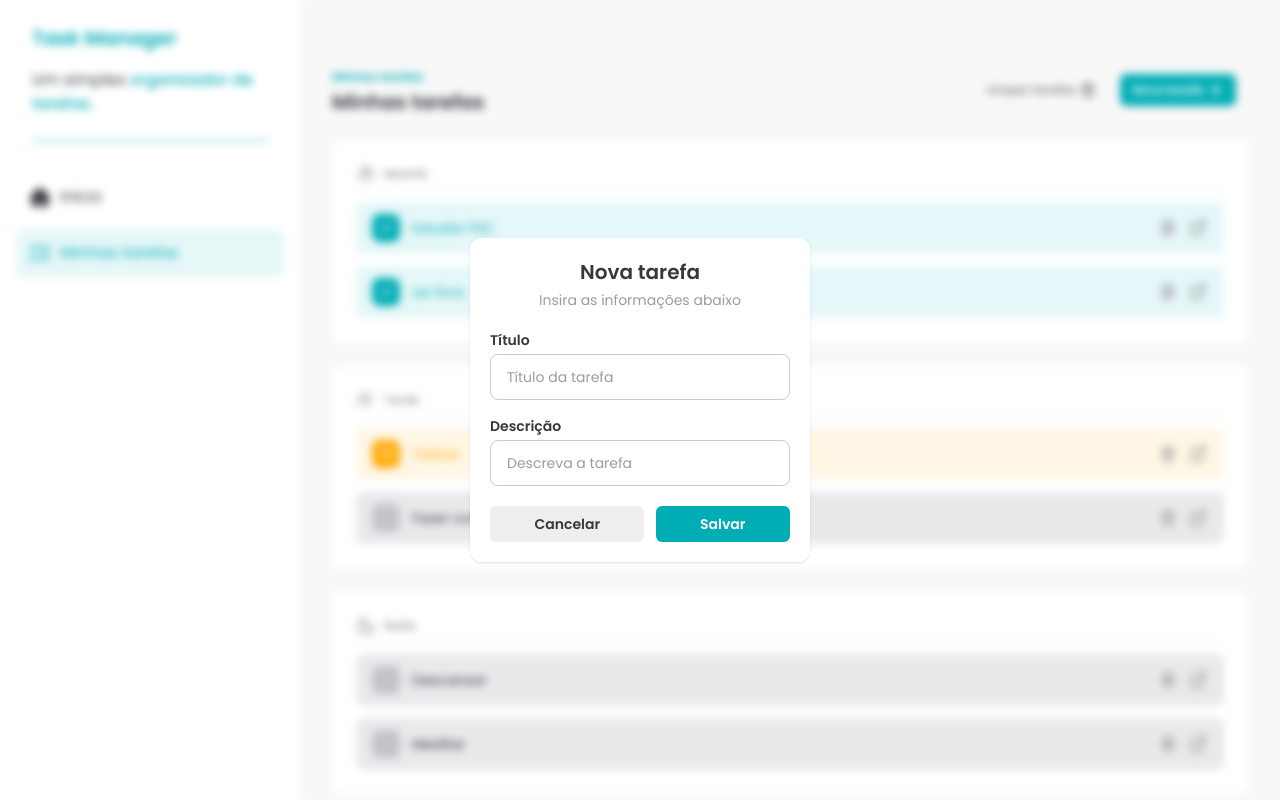
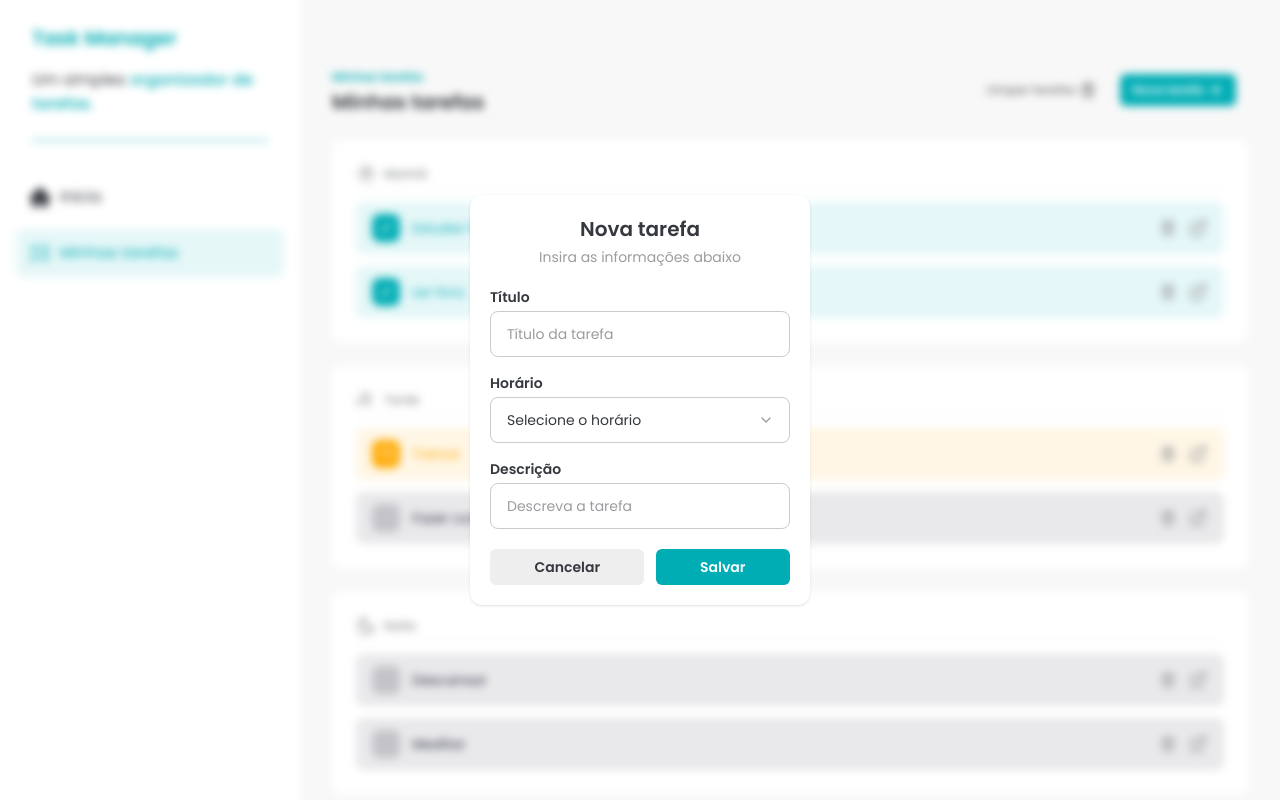
Before and after one commit to deniswmonteiro/task-manager, a React (Vite) app: page / in a window 1280 px wide. Both pictures are taken after a click on the button "Nova tarefa". Built offline with nearby package versions, Linux system fonts and the light colour scheme.

Commit message:
feat: criando os componentes Label e Select

```diff
--- a/src/components/AddTaskModal.jsx
+++ b/src/components/AddTaskModal.jsx
@@ -6,6 +6,7 @@ import { CSSTransition } from "react-transition-group";
 
 import Button from "./Button";
 import Input from "./form/Input";
+import Select from "./form/Select";
 
 const AddTaskModal = ({ modalIsOpen, handleModalClose }) => {
   const nodeRef = React.useRef();
@@ -41,6 +42,21 @@ const AddTaskModal = ({ modalIsOpen, handleModalClose }) => {
                   label="Título"
                   placeholder="Título da tarefa"
                 />
+                <Select
+                  id="time"
+                  label="Horário"
+                  options={[
+                    {
+                      value: "",
+                      label: "Selecione o horário",
+                      disabled: true,
+                      selected: true,
+                    },
+                    { value: "morning", label: "Manhã" },
+                    { value: "afternoon", label: "Tarde" },
+                    { value: "night", label: "Noite" },
+                  ]}
+                />
                 <Input
                   id="description"
                   label="Descrição"
--- a/src/components/form/Input.jsx
+++ b/src/components/form/Input.jsx
@@ -1,9 +1,9 @@
+import Label from "./Label";
+
 const Input = ({ label, id, ...props }) => {
   return (
     <div className="flex flex-col items-start gap-1">
-      <label htmlFor={id} className="text-sm font-semibold">
-        {label}
-      </label>
+      <Label htmlFor={id}>{label}</Label>
       <input
         type="text"
         className="w-full rounded-lg border border-solid border-[#cccccc] px-4 py-3 text-sm outline-0 duration-300 placeholder:text-[#9a9c9f] focus:border-[#00adb5] focus:duration-300"
--- /dev/null
+++ b/src/components/form/Label.jsx
@@ -0,0 +1,9 @@
+const Label = ({ htmlFor, children }) => {
+  return (
+    <label htmlFor={htmlFor} className="text-sm font-semibold">
+      {children}
+    </label>
+  );
+};
+
+export default Label;
--- /dev/null
+++ b/src/components/form/Select.jsx
@@ -0,0 +1,43 @@
+import Label from "./Label";
+
+const Select = ({ label, id, options, ...props }) => {
+  return (
+    <div className="flex flex-col items-start gap-1">
+      <Label htmlFor={id}>{label}</Label>
+      <div className="relative w-full">
+        <select
+          className="w-full appearance-none rounded-lg border border-solid border-[#cccccc] px-4 py-3 pr-10 text-sm outline-0 duration-300 focus:border-[#00adb5] focus:duration-300"
+          id={id}
+          {...props}
+        >
+          {options.map(option => (
+            <option
+              key={option.value}
+              value={option.value}
+              disabled={option.disabled ?? false}
+              selected={option.selected ?? false}
+            >
+              {option.label}
+            </option>
+          ))}
+        </select>
+        <svg
+          className="pointer-events-none absolute top-1/2 right-4 h-4 w-4 -translate-y-1/2 text-[#9a9c9f]"
+          aria-hidden="true"
+          fill="none"
+          viewBox="0 0 24 24"
+        >
+          <path
+            d="m6 9 6 6 6-6"
+            stroke="currentColor"
+            strokeLinecap="round"
+            strokeLinejoin="round"
+            strokeWidth="2"
+          />
+        </svg>
+      </div>
+    </div>
+  );
+};
+
+export default Select;
```
